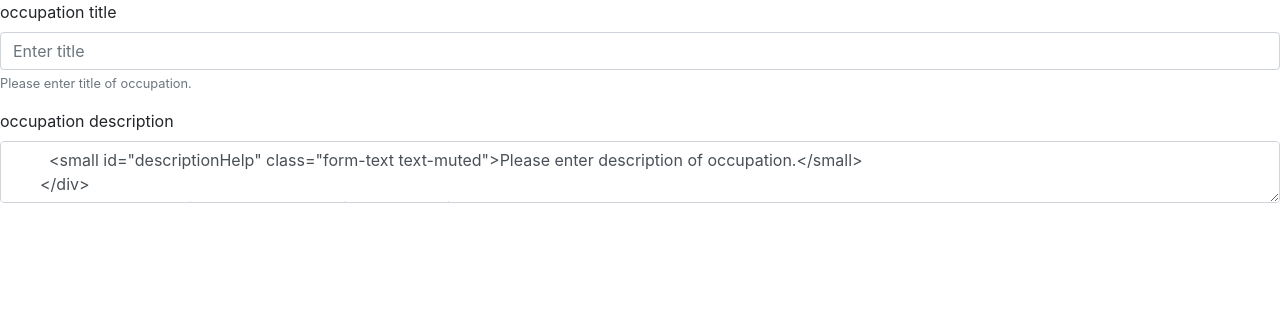
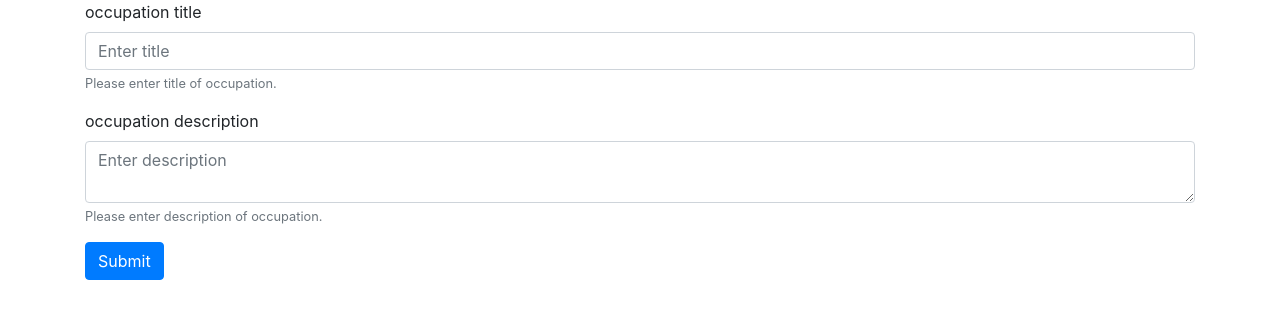
Before and after one commit to mlcheap/ml_deep_learning, a Flask app: page / in a window 1280 px wide. Shown: the top 319 px of the page. Run offline with Flask 2, Linux system fonts and the light colour scheme.

Commit message:
change index

```diff
--- a/templates/index.html
+++ b/templates/index.html
@@ -1,4 +1,6 @@
 <link rel="stylesheet" href="https://cdn.jsdelivr.net/npm/bootstrap@4.3.1/dist/css/bootstrap.min.css" integrity="sha384-ggOyR0iXCbMQv3Xipma34MD+dH/1fQ784/j6cY/iJTQUOhcWr7x9JvoRxT2MZw1T" crossorigin="anonymous">
+
+<div class="container" >
 
 <form>
     <div class="form-group">
@@ -6,10 +8,12 @@
       <input type="text" class="form-control" id="exampleTitle" aria-describedby="titelHelp" placeholder="Enter title">
       <small id="titleHelp" class="form-text text-muted">Please enter title of occupation.</small>
     </div>
-    <div class="form-group">
+    <div class="form-group" class="m-3" >
         <label for="exampleInputEmail1">occupation description</label>
-        <textarea type="text" class="form-control" id="exampleDescription" aria-describedby="descriptionHelp" placeholder="Enter description">
+        <textarea type="text" class="form-control" id="exampleDescription" aria-describedby="descriptionHelp" placeholder="Enter description"></textarea>
         <small id="descriptionHelp" class="form-text text-muted">Please enter description of occupation.</small>
       </div>
     <button type="submit" class="btn btn-primary">Submit</button>
   </form>
+</div>
+</div>
```
